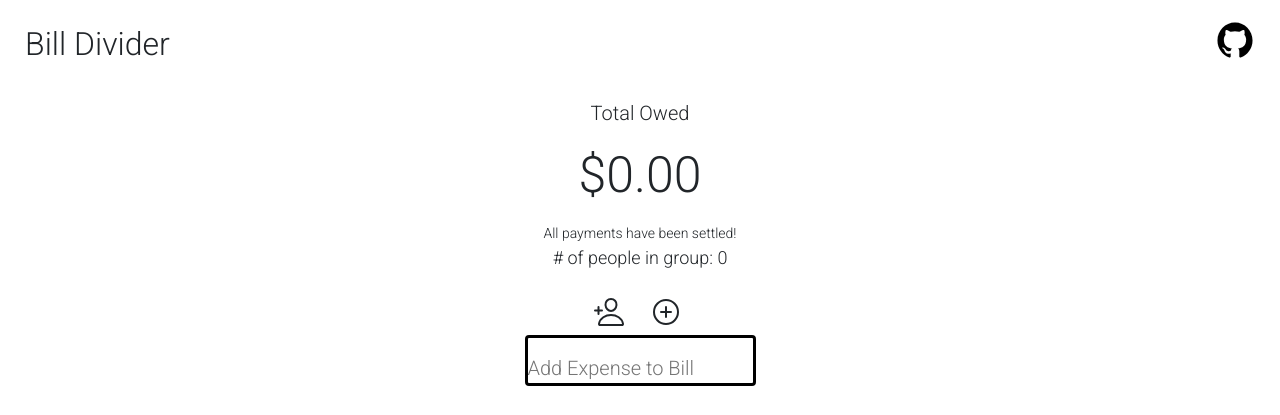
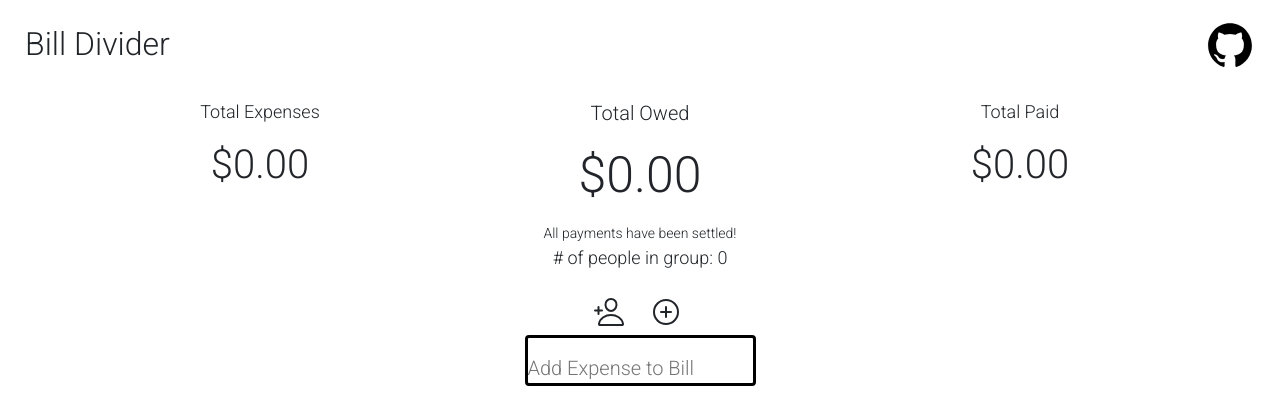
Before and after one commit to eugene-lok/bill-divider, a PHP site: page / in a window 1280 px wide. Shown: the top 415 px of the page. Run offline with PHP 8.4, Linux system fonts and the light colour scheme; some libraries are stand-ins or nearby versions.

Commit message:
Add HTML/CSS for numerical displays

```diff
--- a/index.html
+++ b/index.html
@@ -14,15 +14,35 @@
             Bill Divider
         </div>
         <div class = "github">
-            <a href = "https://github.com/eugene-lok/bill-divider/"><ion-icon name="logo-github"></ion-icon></a>
+            <a href = "https://github.com/eugene-lok/bill-divider/" target = "blank"><ion-icon name="logo-github"></ion-icon></a>
         </div>
     </div>
-    <div class = "owedDisplay">
-        <div class = "owedTitle">
-            Total Owed
-        </div>
-        <div class = "owedAmount">
-            $0.00
+    <div class = "owedDisplay container">
+        <div class = "wrapperTitle row">
+            <div class = "expenseWrapper col-sm">
+                <div class = "expenseTitle ">
+                    Total Expenses
+                </div>
+                <div class = "expenseAmount">
+                    $0.00
+                </div>
+            </div>
+            <div class = "owedWrapper col-sm">
+                <div class = "owedTitle">
+                    Total Owed
+                </div>
+                <div class = "owedAmount">
+                    $0.00
+                </div>
+            </div>
+            <div class = "paidWrapper col-sm">
+                <div class = "paidTitle">
+                    Total Paid
+                </div>
+                <div class = "paidAmount">
+                    $0.00
+                </div>
+            </div>
         </div>
         <div class = "owedSettled">
             All payments have been settled!
--- a/style.css
+++ b/style.css
@@ -43,20 +43,34 @@ input {
 
 .menuBar ion-icon[name="logo-github"] {
   color: black;
+  font-size: 50px;
+}
+
+.wrapperTitle {
+  padding-top: 10px;
+  top: 50%;
+  left: 50%;
+  text-align: center;
+}
+
+.expenseAmount {
   font-size: 40px;
+  padding: 10px 0px 10px 0px;
+}
+
+.paidAmount {
+  font-size: 40px;
+  padding: 10px 0px 10px 0px;
 }
 
 .owedDisplay {
   height: 33vh;
-  top: 50%;
-  left: 50%;
   text-align: center;
   margin-top: 10px;
   min-height: 280px;
 }
 
 .owedDisplay .owedTitle {
-  padding-top: 10px;
   font-size: 20px;
 }
 
@@ -183,7 +197,7 @@ input {
 }
 
 ion-icon[name="logo-github"]:hover {
-  font-size: 45px;
+  font-size: 55px;
 }
 
 ion-icon[name="person-add-outline"]:hover {
--- a/style.scss
+++ b/style.scss
@@ -43,20 +43,34 @@ input {
     }
     ion-icon[name="logo-github"] {
         color: black;
-        font-size: 40px;
+        font-size: 50px;
     }
 }
 
 // Main Content
-.owedDisplay {
-    height: 33vh;
+.wrapperTitle {
+    padding-top: 10px;
     top: 50%;
     left: 50%;
     text-align: center;
+}
+
+.expenseAmount {
+    font-size: 40px;
+    padding: 10px 0px 10px 0px;
+}
+
+.paidAmount {
+    font-size: 40px;
+    padding: 10px 0px 10px 0px;
+}
+
+.owedDisplay {
+    height: 33vh;
+    text-align: center;
     margin-top: 10px;
     min-height: 280px;
-    .owedTitle{
-        padding-top: 10px;
+    .owedTitle {
         font-size: 20px;
     }
     .owedAmount {
@@ -79,6 +93,7 @@ input {
             padding: 10px 5px 30px 20px;
             cursor: pointer;
         }
+
         .btn-addPerson {
             display: inline;
             padding: 10px 0px 30px 0px;
@@ -168,7 +183,7 @@ input {
 
 // Effects
 ion-icon[name="logo-github"]:hover {
-    font-size: 45px;
+    font-size: 55px;
 }
 
 ion-icon[name="person-add-outline"]:hover {
```
